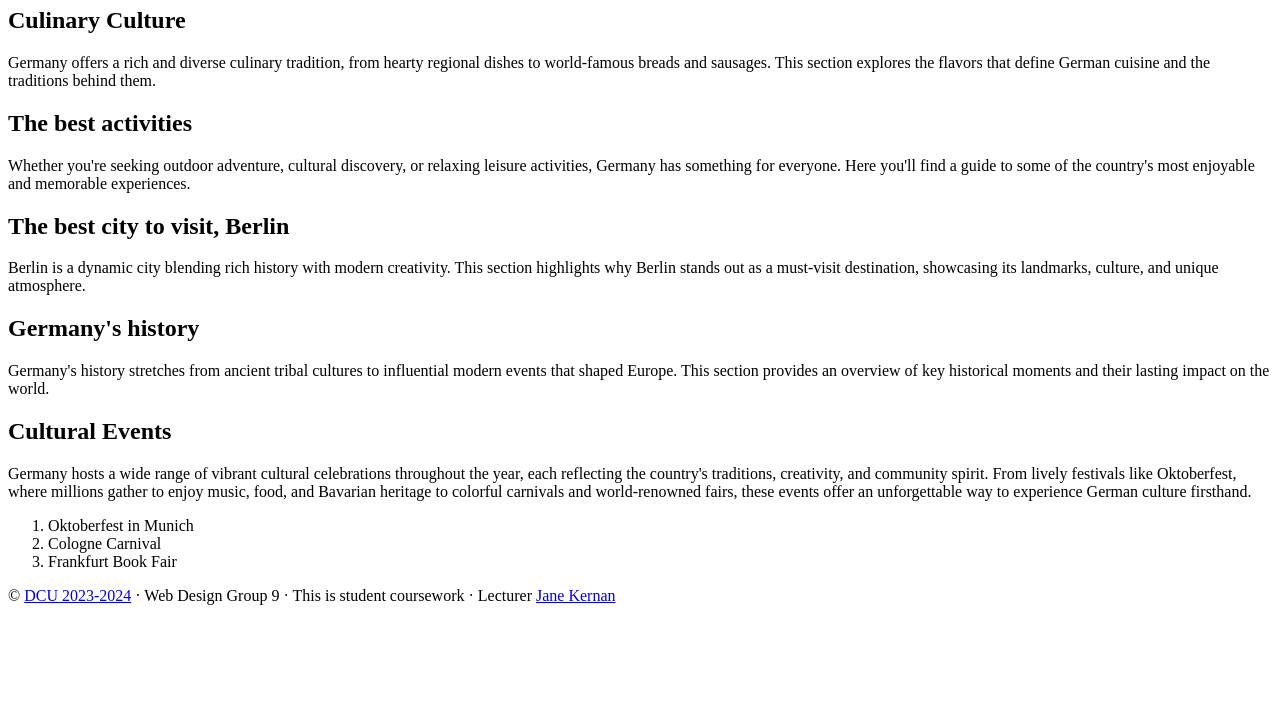
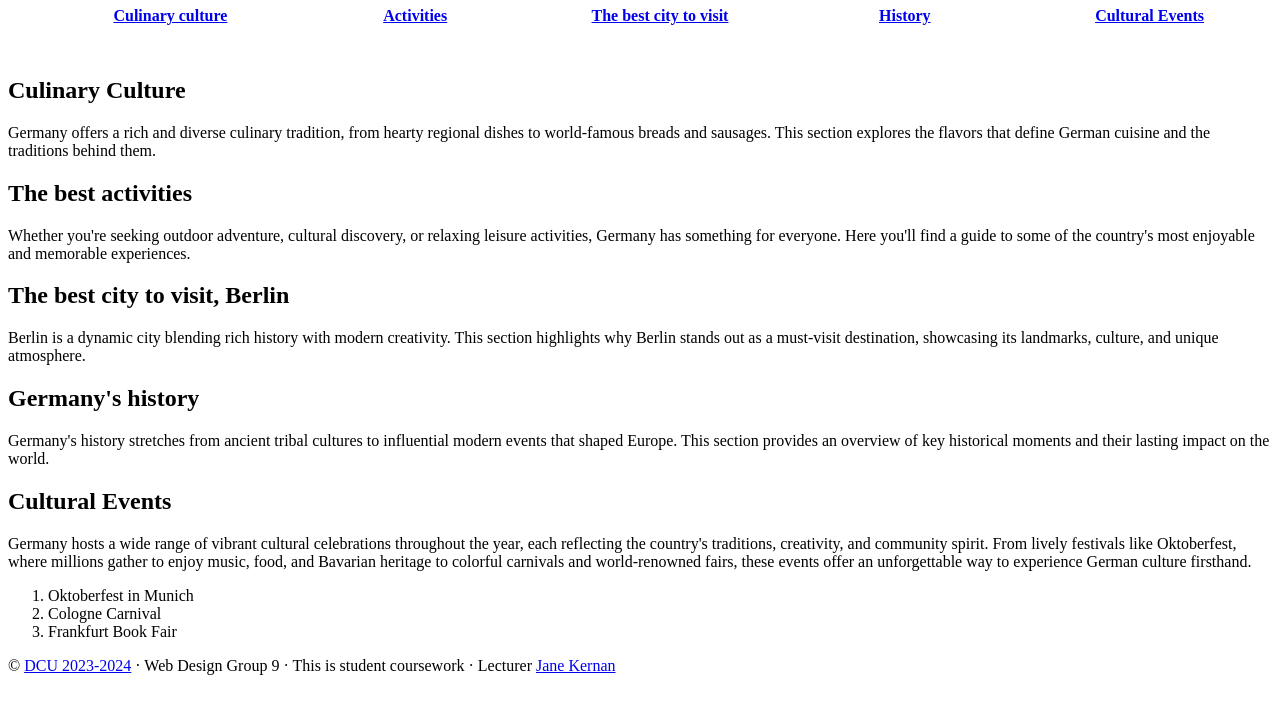
Before and after one commit to xuanminhchinhtruong2/webdesigntravel, a plain HTML site: page page/germany/index.html in a window 1280 px wide. Shown: the part 73-800 px from the top of the page. Drawn offline with Linux system fonts and the light colour scheme; files that its build step writes are made by us from their sources.

Commit message:
added a nav section and css

```diff
--- /dev/null
+++ b/page/germany/css/styles.css
@@ -0,0 +1,16 @@
+nav {
+    height: 50px;
+}
+
+nav ul {
+    list-style-type: none;
+    flex: 2;
+    display: flex;
+}
+
+nav li {
+    display: inline;
+    text-align: center;
+    flex: 1;
+    font-weight: bold;
+}
--- a/page/germany/index.html
+++ b/page/germany/index.html
@@ -4,30 +4,39 @@
     <meta charset="UTF-8">
     <meta name="viewport" content="width=device-width, initial-scale=1.0">
     <title>Germany</title>
-    <link rel="stylesheet" href="styles.css">
+    <link rel="stylesheet" href="css/styles.css" >
 </head>
 <body>
     <header>
         <h1>Germany</h1>
+        <nav class = "navigation">
+            <ul>
+                <li><span><a href="#food">Culinary culture</a></span></li>
+                <li><a href="#activities">Activities</a></li>
+                <li><a href="#city">The best city to visit</a></li>
+                <li><a href="#history">History</a></li>
+                <li><a href="#events">Cultural Events</a></li>
+            </ul>
+        </nav>
     </header>
     <main>
-        <section>
+        <section id = "food">
             <h2>Culinary Culture</h2>
             <p>Germany offers a rich and diverse culinary tradition, from hearty regional dishes to world-famous breads and sausages. This section explores the flavors that define German cuisine and the traditions behind them.</p>
         </section>
-        <section>
+        <section id = "activities">
             <h2>The best activities</h2>
             <p>Whether you're seeking outdoor adventure, cultural discovery, or relaxing leisure activities, Germany has something for everyone. Here you'll find a guide to some of the country's most enjoyable and memorable experiences.</p>
         </section>
-        <section>
+        <section id = "city">
             <h2>The best city to visit, Berlin</h2>
             <p>Berlin is a dynamic city blending rich history with modern creativity. This section highlights why Berlin stands out as a must-visit destination, showcasing its landmarks, culture, and unique atmosphere.</p>
         </section>
-        <section>
+        <section id = "history">
             <h2>Germany's history</h2>
             <p>Germany's history stretches from ancient tribal cultures to influential modern events that shaped Europe. This section provides an overview of key historical moments and their lasting impact on the world.</p>
         </section>
-        <section>
+        <section id = "events">
             <h2>Cultural Events</h2>
             <p>Germany hosts a wide range of vibrant cultural celebrations throughout the year, each reflecting the country's traditions, creativity, and community spirit. From lively festivals like Oktoberfest, where millions gather to enjoy music, food, and Bavarian heritage to colorful carnivals and world-renowned fairs, these events offer an unforgettable way to experience German culture firsthand.
                 <ol>
```
